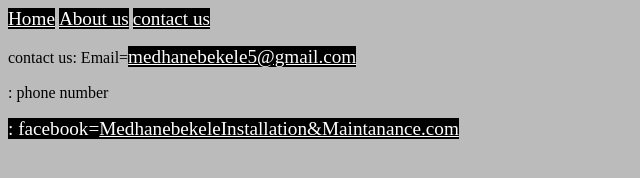
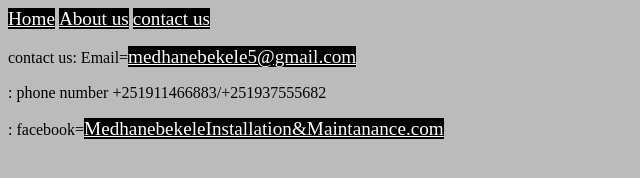
Before and after one commit to medibeke/MBIM, a plain HTML site: page contact.html in a window 1280 px wide. Shown: the whole page, without its empty margins (0-640 px from the left). Drawn offline with Linux system fonts and the light colour scheme.

Commit message:
Update contact.html

```diff
--- a/contact.html
+++ b/contact.html
@@ -23,7 +23,7 @@
     <a href="aboutus.html">About us</a>
     <a href="#">contact us</a>
    <p>contact us: Email=<a href="http://www.medhanebekele5@gmail.com">medhanebekele5@gmail.com</a>
-                <p>: phone number<a herf="+251911466883/+251937555682"</a></p>
+                <p>: phone number +251911466883/+251937555682</p>
                 <p>: facebook=<a href="https://www.facebook.com/profile.php?id=61556494926714&mibextib=ZbWKwL">MedhanebekeleInstallation&Maintanance.com</p></a>
    </p>
 </body>
```
